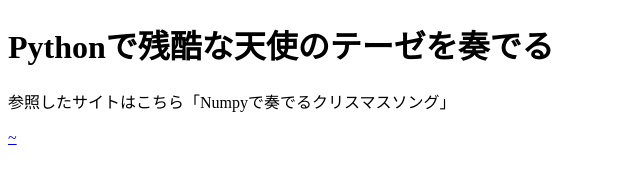
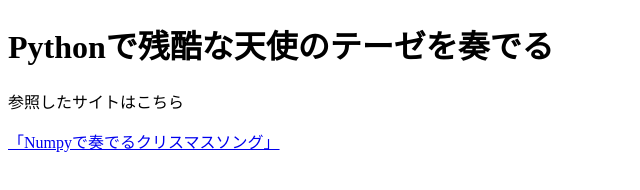
Before and after one commit to Yuto-Ohyama/Eva_wave.github.io, a plain HTML site: page index.html in a window 1280 px wide. Shown: the whole page, without its empty margins (0-640 px from the left). Drawn offline with Linux system fonts and the light colour scheme.

Commit message:
Update index.html

```diff
--- a/index.html
+++ b/index.html
@@ -6,7 +6,7 @@
 </head>
 <body>
   <h1>Pythonで残酷な天使のテーゼを奏でる</h1>
-  <p>参照したサイトはこちら「Numpyで奏でるクリスマスソング」</p>
-  <a href="https://qiita.com/TatchNicolas/items/fb4064a7f394b977765e">~</a>
+  <p>参照したサイトはこちら</p>
+  <a href="https://qiita.com/TatchNicolas/items/fb4064a7f394b977765e">「Numpyで奏でるクリスマスソング」</a>
 </body>
 </html>
```
